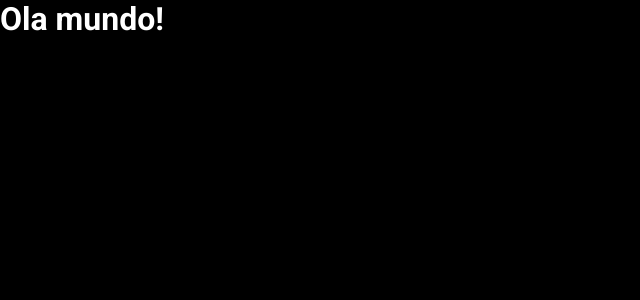
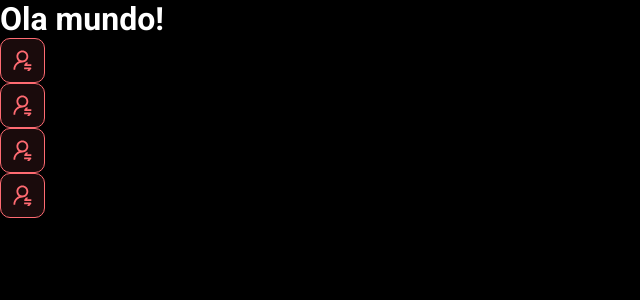
Before and after one commit to IsabellySnts/Ds-Meta, a React (Vite) app in the folder frontend/: page / in a window 1280 px wide. Shown: the top 300 px of the page, without its empty margins (0-640 px from the left). Built offline with nearby package versions, Linux system fonts and the light colour scheme.

Commit message:
First component

```diff
--- a/frontend/src/App.tsx
+++ b/frontend/src/App.tsx
@@ -1,9 +1,15 @@
-
+import NotificationButton from "./components/notification-button"
 
 function App() {
 
-  return(
-    <h1>Ola mundo!</h1>
+  return (
+    <>
+      <h1>Ola mundo!</h1>
+      <NotificationButton />
+      <NotificationButton />
+      <NotificationButton />
+      <NotificationButton />
+    </>
   )
 }
 
--- /dev/null
+++ b/frontend/src/components/notification-button/index.tsx
@@ -0,0 +1,15 @@
+import icon from '../../assets/image/Notification-icon.svg'
+import  './styles.css'
+
+function NotificationButton() {
+
+    return (
+        <>
+            < div className=" dsmeta-red-btn " >
+                < img src={icon} alt=" Notificar " />
+            </ div >
+        </>
+    )
+}
+
+export default NotificationButton
--- /dev/null
+++ b/frontend/src/components/notification-button/styles.css
@@ -0,0 +1,15 @@
+.dsmeta-red-btn {
+    height: 45px;
+    width: 45px;
+    background: rgba(255, 107, 114, 0.1);
+    border: 1px solid #ff6b72;
+    border-radius: 10px;
+    display: flex;
+    align-items: center;
+    justify-content: center;
+    cursor: pointer;
+}
+
+.dsmeta-red-btn img {
+    width: 19px;
+}
```
Also changed, not shown: frontend/src/assets/image/Notification-icon.svg (added).
